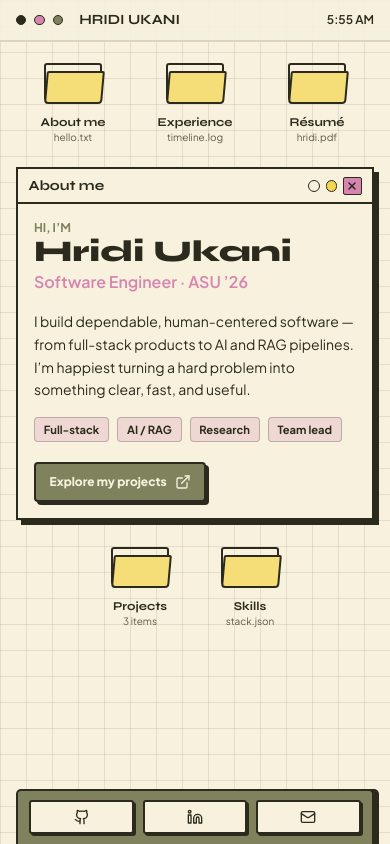
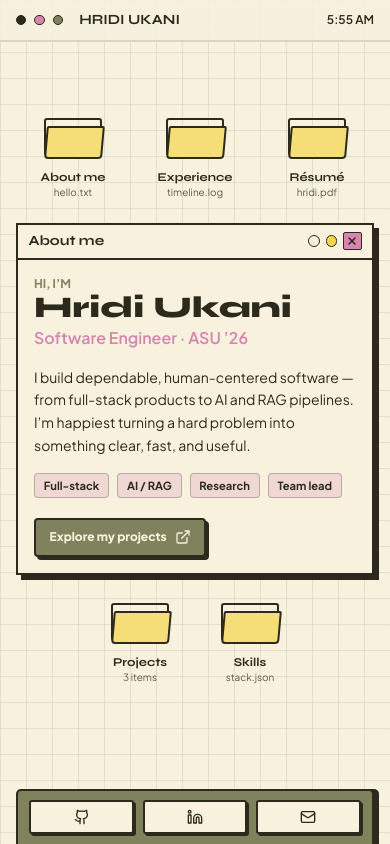
Before and after one commit to hridiukani/portfolio, a Next.js app: page / in a window 390 px wide. Built offline with nearby package versions, Linux system fonts and the light colour scheme.

Commit message:
moved folders

```diff
--- a/app/globals.css
+++ b/app/globals.css
@@ -318,7 +318,7 @@
 
 @media (max-width: 767px) {
   .desktop-shell { overflow: auto; }
-  .desktop-canvas { display: flex; min-height: calc(100dvh - 88px); flex-direction: column; padding: 1rem 1rem 6.5rem; }
+  .desktop-canvas { display: flex; min-height: calc(100dvh - 88px); flex-direction: column; justify-content: center; padding: 1rem 1rem 6.5rem; }
   .desktop-shortcuts { position: static; display: grid; gap: 1.25rem .5rem; }
   .desktop-shortcuts-top { order: 1; grid-template-columns: repeat(3, minmax(0, 1fr)); margin-bottom: 1.4rem; }
   .desktop-shortcuts-bottom { order: 3; grid-template-columns: repeat(2, minmax(0, 1fr)); gap: 1.25rem 3rem; max-width: 260px; margin: 1.4rem auto 0; }
```
